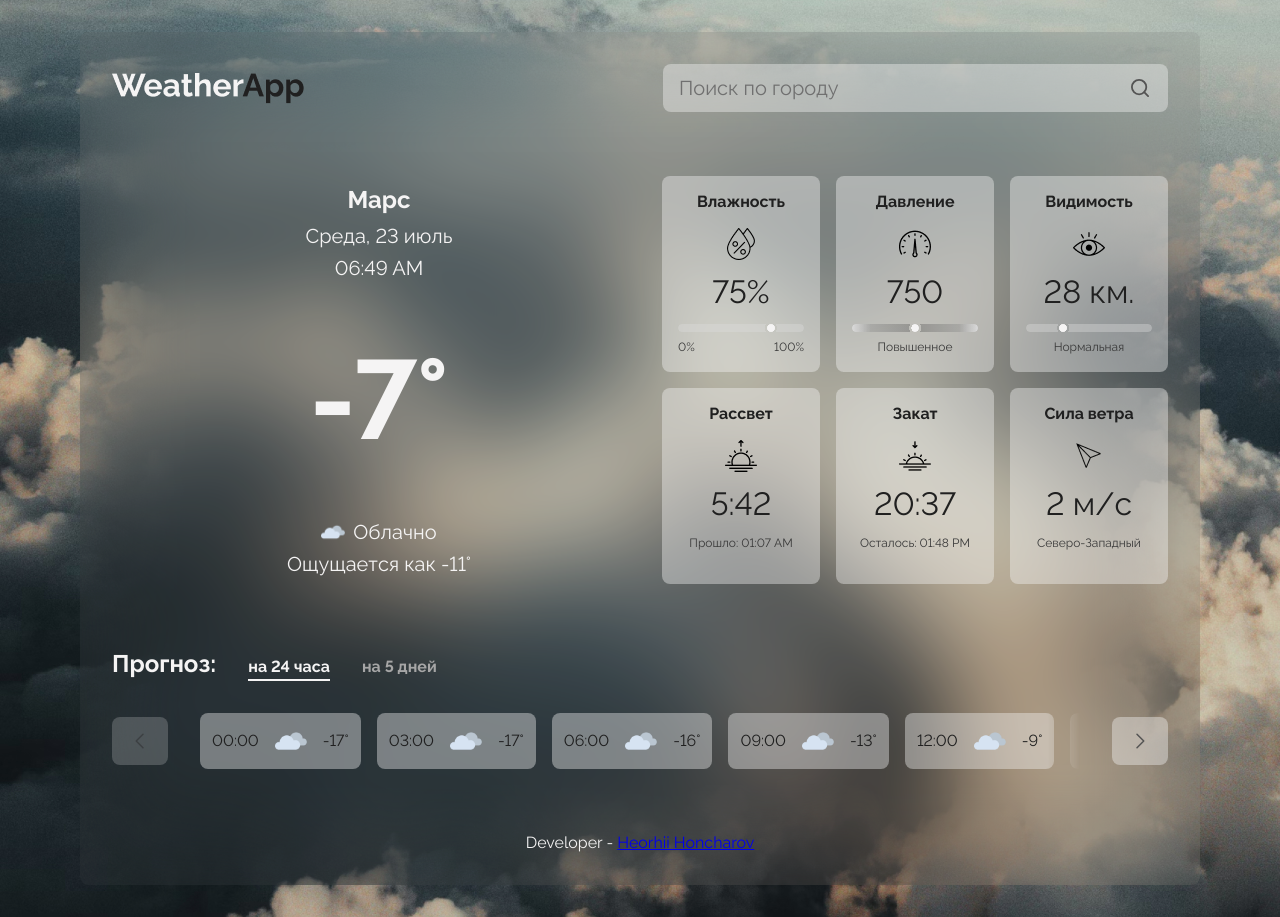
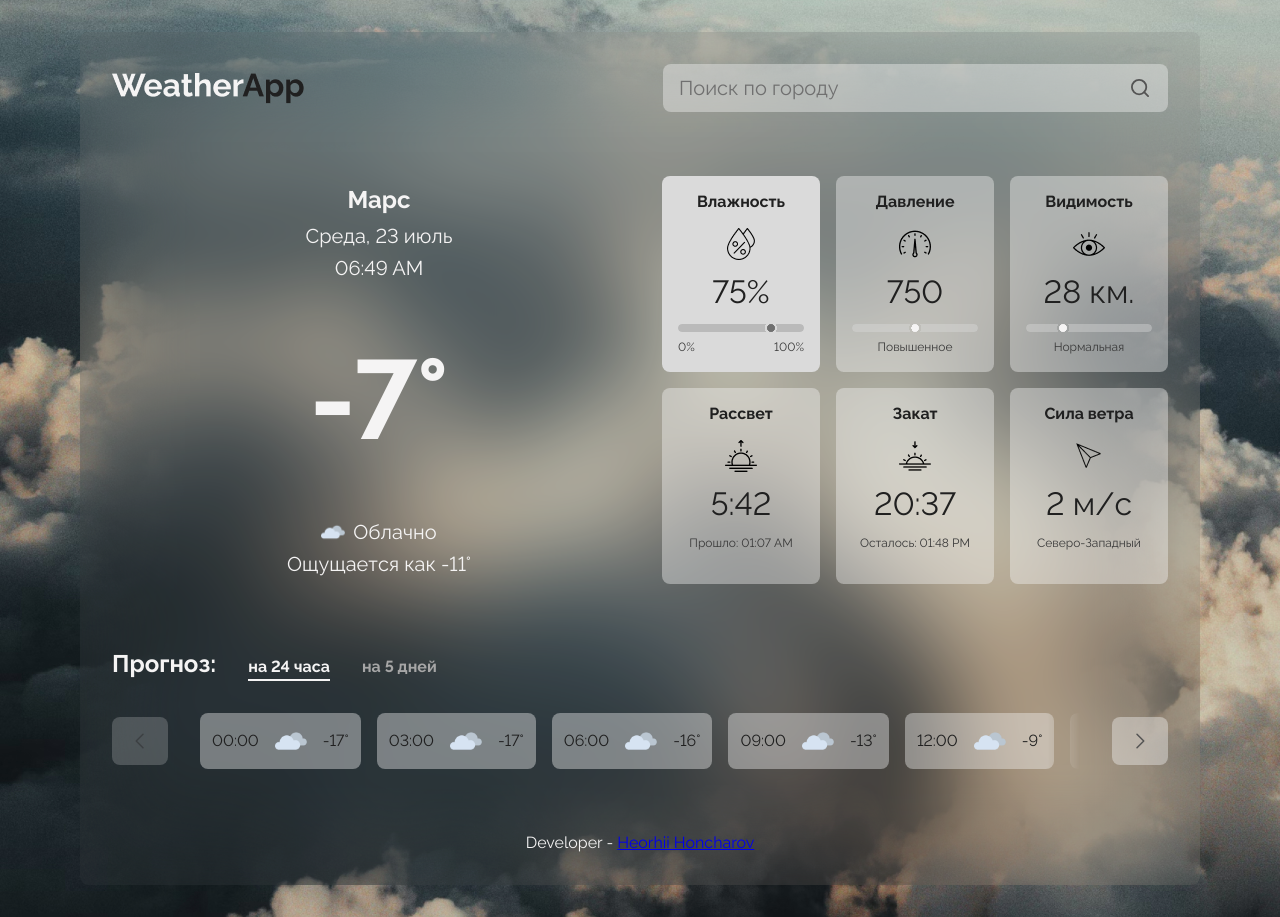
Before and after one commit to DemiGGV/WeatherAPP, a website built with Parcel: page src/index.html in a window 1280 px wide. In both pictures the pointer is over the item 741 px from the left and 274 px from the top of the page. Built offline with nearby package versions, Linux system fonts and the light colour scheme.

Commit message:
adding hover effect on cards

```diff
--- a/src/css/detail-info-section.css
+++ b/src/css/detail-info-section.css
@@ -33,7 +33,12 @@
   justify-content: flex-start;
   flex-direction: column;
   gap: calc(var(--tablet-padding) / 2);
+  transition: background-color 250ms cubic-bezier(var(--cubic));
 }
+.card:hover {
+  background-color: var(--input-background-active-color);
+}
+
 @media screen and (min-width: 640px) {
   .card {
     width: 128px;
@@ -130,8 +135,11 @@
   border-radius: 3px;
   background-color: var(--progress-background-color);
   overflow: hidden;
+  transition: background-color 250ms cubic-bezier(var(--cubic));
 }
-
+.card:hover .card__progress-bar{
+  background-color: var(--progress-background-center-color);
+}
 @media screen and (min-width: 768px) {
   .card__progress-bar {
     mask: radial-gradient(
@@ -169,7 +177,7 @@
 }
 /*------ Progress bars values off ------*/
 
-.pressure {
+/* .pressure {
   background: linear-gradient(
     to right,
     var(--progress-background-full-color) 0%,
@@ -178,7 +186,7 @@
     var(--progress-background-center-color) 85%,
     var(--progress-background-full-color) 100%
   );
-}
+} */
 
 .card__progress-bar--inner {
   position: absolute;
@@ -187,6 +195,10 @@
   border-radius: 50%;
   background-color: var(--text-light-color);
   transition: left 250ms cubic-bezier(var(--cubic));
+  transition: background-color 250ms cubic-bezier(var(--cubic));
+}
+.card:hover .card__progress-bar--inner {
+  background-color: var(--text-dark-color);
 }
 @media screen and (min-width: 768px) {
   .card__progress-bar--inner {
--- a/src/css/reset-styles.css
+++ b/src/css/reset-styles.css
@@ -12,7 +12,9 @@ h6,
 p,
 time {
   margin: 0;
+  cursor: default;
 }
+
 
 ul {
   list-style: none;
--- a/src/css/slider-section.css
+++ b/src/css/slider-section.css
@@ -279,6 +279,10 @@
   background-color: var(--input-background-color);
 
   gap: calc(var(--tablet-padding) / 2);
+  transition: background-color 250ms cubic-bezier(var(--cubic));
+}
+.slider__item:hover {
+  background-color: var(--input-background-active-color);
 }
 @media screen and (min-width: 640px) {
   .slider__item {
```
